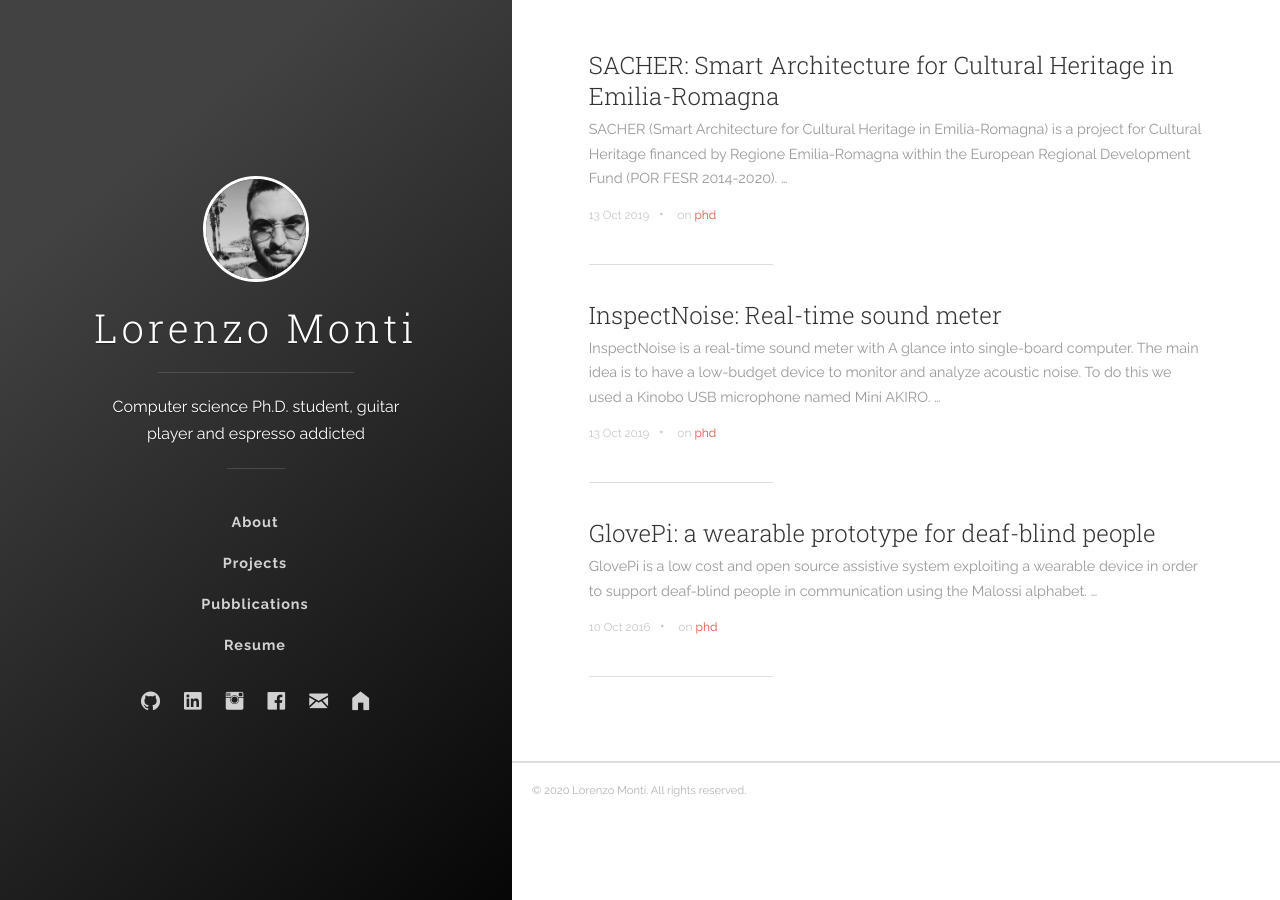
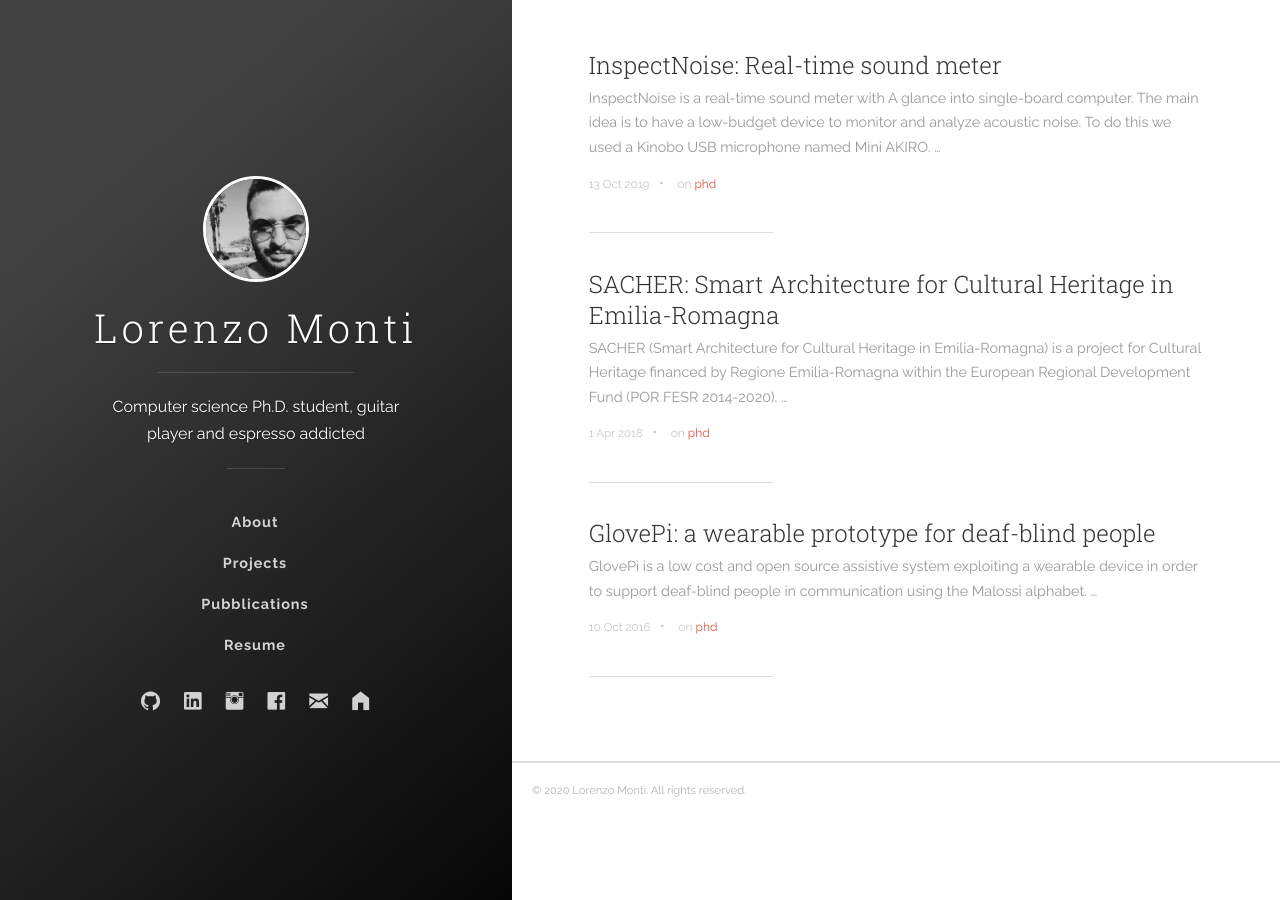
Before and after one commit to LorenzoMonti/LorenzoMonti.github.io, a Jekyll site: the page built from index.html, in a window 1280 px wide. Built offline with Jekyll 4.4.1, drawn with Linux system fonts in a browser that asks for light colours; the list of posts is cut into pages by our own code.

Commit message:
Update and rename 2019-10-13-SACHER.markdown to 2018-04-01-SACHER.markdown

```diff
--- a/_posts/2019-10-13-SACHER.markdown
+++ b/_posts/2018-04-01-SACHER.markdown
@@ -1,6 +1,6 @@
 ---
 title:  "SACHER: Smart Architecture for Cultural Heritage in Emilia-Romagna"
-date:   2019-10-13 12:00:00
+date:   2018-04-01 12:00:00
 categories: [projects]
 tags: [phd]
 ---
```
